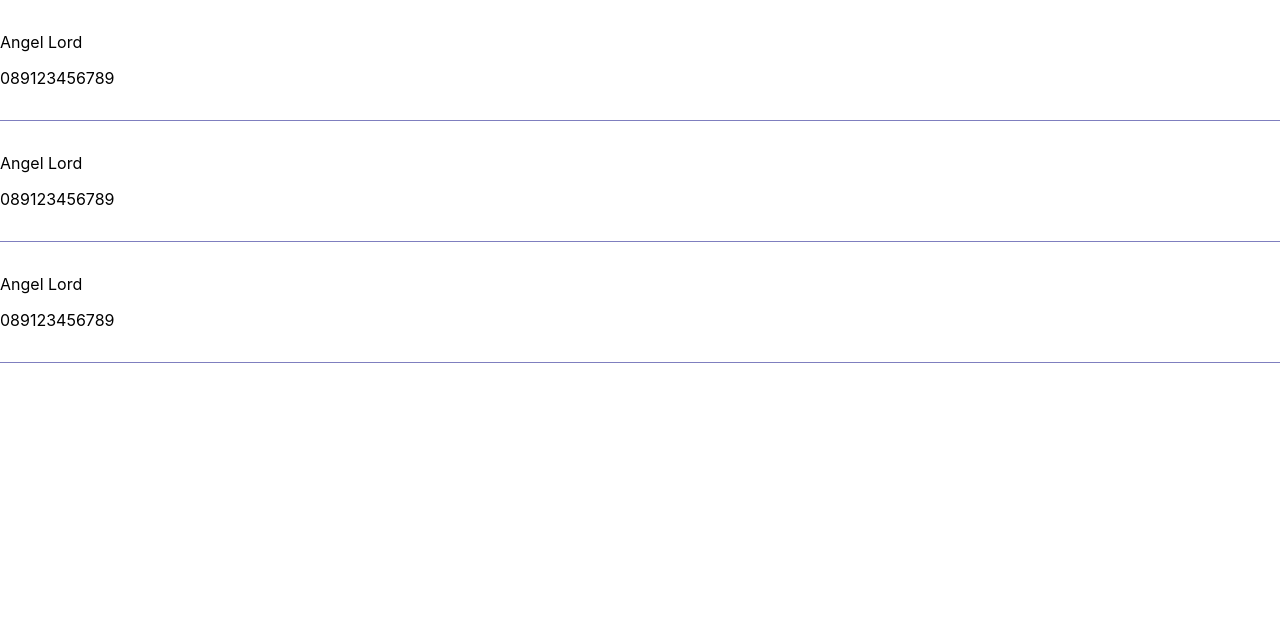
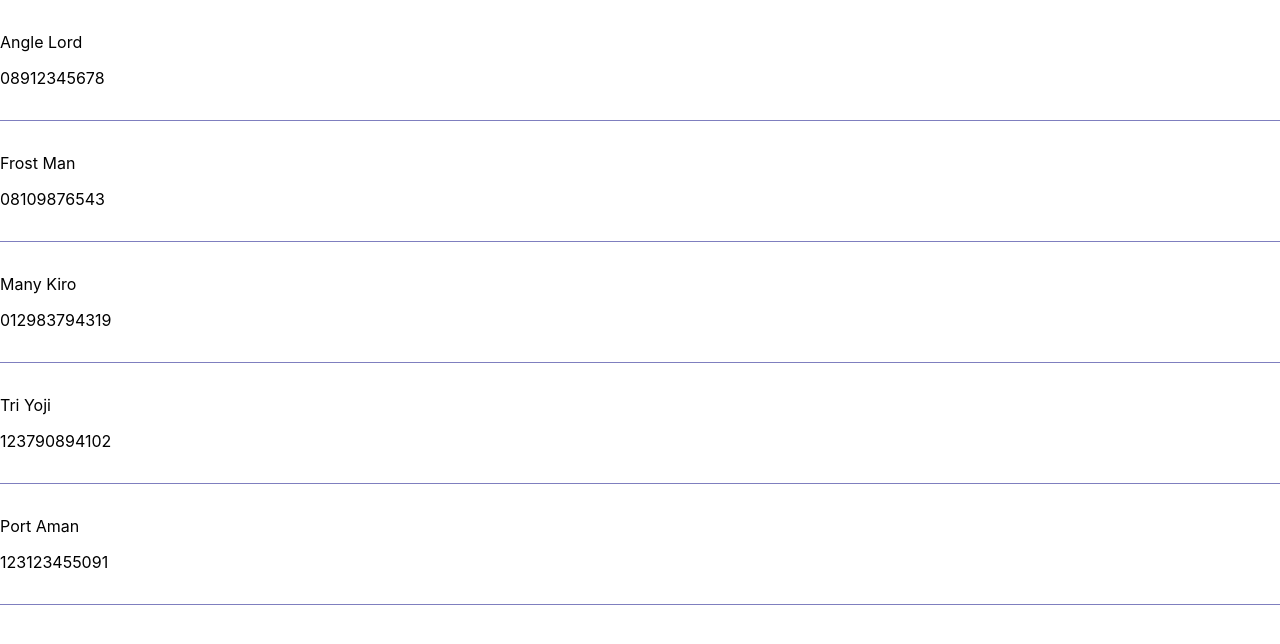
Before and after one commit to FathZulfaAli/coba-app, a React (Create React App) app: page / in a window 1280 px wide. Shown: the top 644 px of the page. Built offline with nearby package versions, Linux system fonts and the light colour scheme.

Commit message:
Add different data

```diff
--- a/src/App.tsx
+++ b/src/App.tsx
@@ -5,9 +5,11 @@ import Contact from "./components/Contact";
 function App() {
   return (
     <div>
-      <Contact />
-      <Contact />
-      <Contact />
+      <Contact name="Angle Lord" phone="08912345678" />
+      <Contact name="Frost Man" phone="08109876543"/>
+      <Contact name="Many Kiro" phone="012983794319"/>
+      <Contact name="Tri Yoji" phone="123790894102"/>
+      <Contact name="Port Aman" phone="123123455091"/>
     </div>
   );
 }
--- a/src/components/Contact.tsx
+++ b/src/components/Contact.tsx
@@ -1,4 +1,12 @@
-const Contact = () => {
+import React from "react";
+
+//type props bisa dipakai untuk variabel
+type Props = {
+    name: string
+    phone: string
+}
+                                // ini adalah variabel
+const Contact: React.FC<Props> = ({ name, phone }) => {
     return (
 //style dalam div disebut prop/properties
         <div style={{
@@ -9,11 +17,11 @@ const Contact = () => {
                 fontSize: "16px",
                 color: 'black',
                 marginBottom: 8,
-            }}>Angel Lord</p>
+            }}>{name}</p>
             <p style={{
                 fontSize: "16px",
                 color: 'black',
-            }}>089123456789</p>
+            }}>{phone}</p>
         </div>
     );
 };
```
